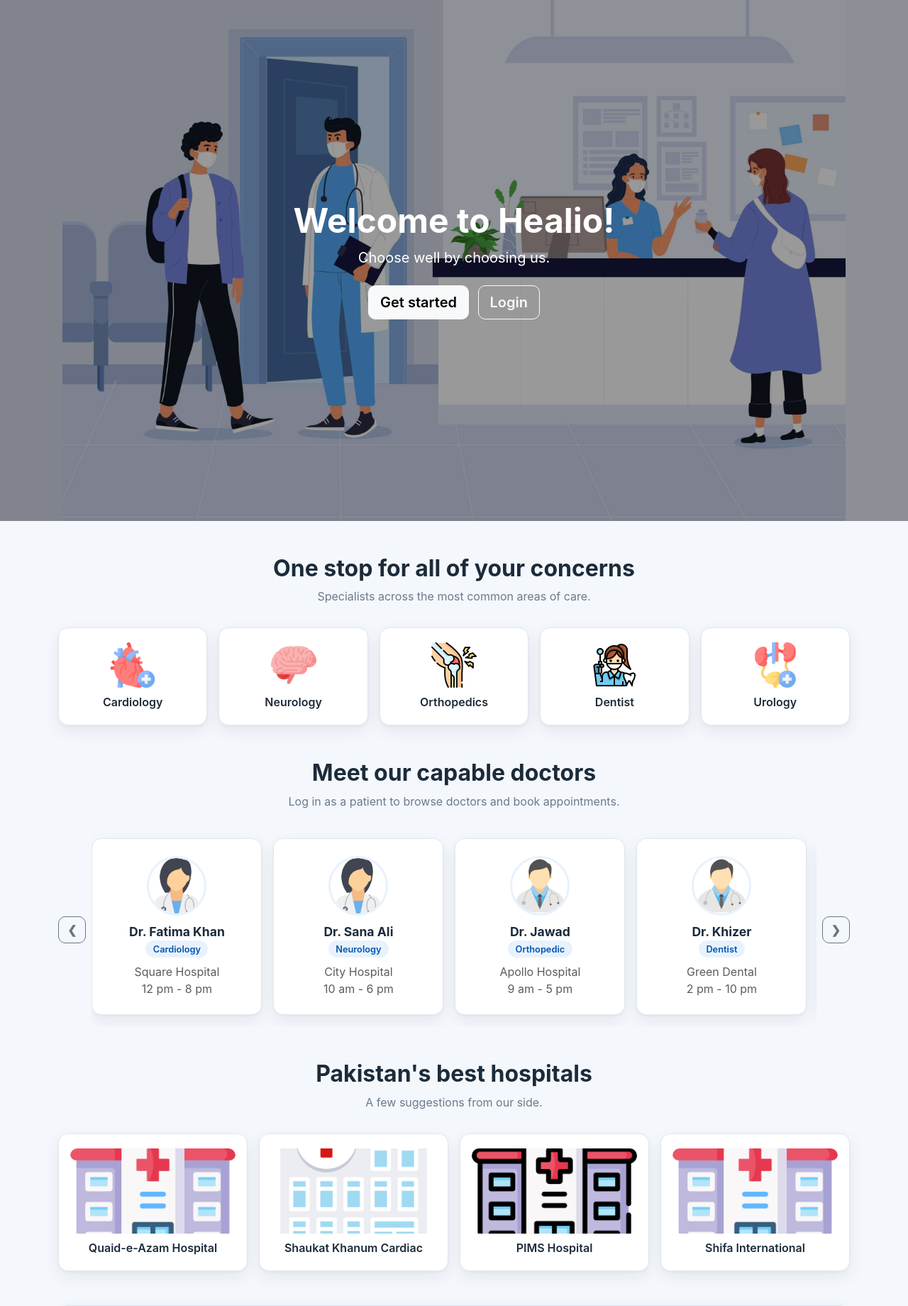
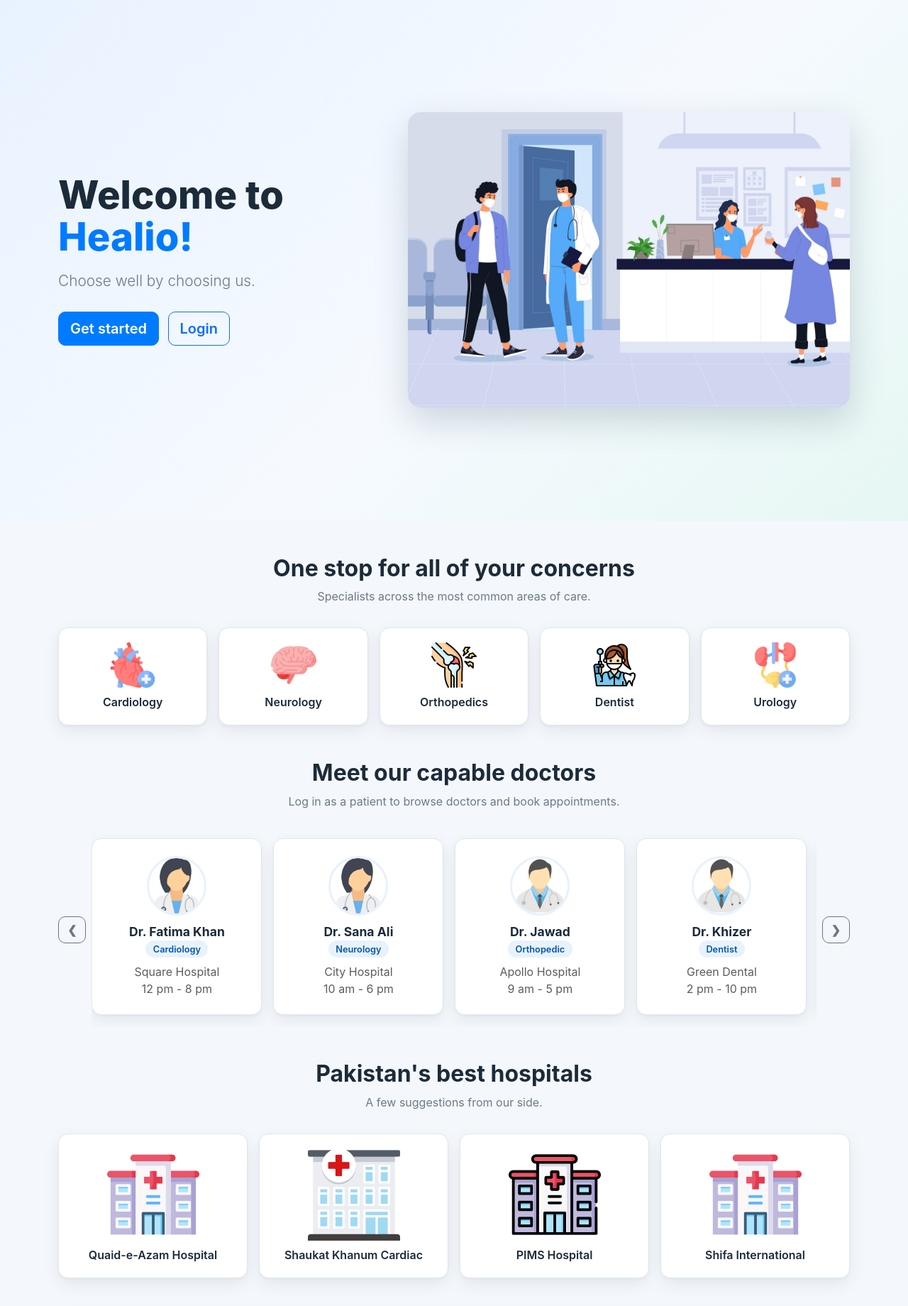
Before and after one commit to sundasfatimanaqvi/CMIS, a Django app: page / in a window 1280 px wide. Shown: the part 66-1906 px from the top of the page at 71% size. Run offline with Django 3.2, Linux system fonts and the light colour scheme.

Commit message:
Fix layout: split hero with full picture, centred auth pages, uncropped hospital images, friendlier doctor avatars, cache-busted assets
Co-Authored-By: Claude Sonnet 5.5 <noreply@anthropic.com>

```diff
--- /dev/null
+++ b/accounts/context_processors.py
@@ -0,0 +1,15 @@
+import os
+
+from django.conf import settings
+
+
+def asset_version(request):
+    """Cache-busting token: changes whenever our CSS/JS files change."""
+    latest = 0
+    for rel in ("css/healio.css", "js/healio.js"):
+        path = os.path.join(settings.BASE_DIR, "static", rel)
+        try:
+            latest = max(latest, int(os.path.getmtime(path)))
+        except OSError:
+            pass
+    return {"ASSET_VERSION": latest}
--- a/accounts/models.py
+++ b/accounts/models.py
@@ -52,7 +52,8 @@ class Doctor(models.Model):
         name = self.profile_picture.name if self.profile_picture else ''
         if name and 'default-avatar' not in name:
             return self.profile_picture.url
-        return static('icons/default-avatar.png')
+        # Friendly illustrated fallback (cycles through the bundled doctor pictures)
+        return static(f"doctors/doctor{(self.pk or 0) % 3 + 1}.png")
 
     def unavailable_date_set(self):
         days = set()
--- a/cmis/settings.py
+++ b/cmis/settings.py
@@ -97,6 +97,7 @@ TEMPLATES = [
                 'django.template.context_processors.request',
                 'django.contrib.auth.context_processors.auth',
                 'django.contrib.messages.context_processors.messages',
+                'accounts.context_processors.asset_version',
             ],
         },
     },
--- a/static/css/healio.css
+++ b/static/css/healio.css
@@ -88,26 +88,24 @@ a:hover { color: var(--hl-primary-dark); }
 }
 
 /* Hero (home) ---------------------------------------------------------------- */
-/* back.jpg is a 3:2 illustration: "contain" shows all of it (no cropped heads/feet);
-   the two colours behind it match the picture's left/right edges. */
+/* back.jpg is a 3:2 illustration, so it is shown whole (an <img>) next to the text
+   instead of being cropped as a background. */
 .hl-hero {
-    position: relative;
-    height: calc(100vh - var(--hl-nav-h));
-    min-height: 420px;
-    display: flex; align-items: center; justify-content: center;
-    text-align: center; color: #fff;
-    background: url("../accounts/back.jpg") no-repeat center center / contain,
-                linear-gradient(90deg, #d6dbea 50%, #e9eefa 50%);
+    background: linear-gradient(135deg, #e8f2ff 0%, #f6faff 55%, #e6f7f3 100%);
+    padding: 48px 0;
+    min-height: calc(100vh - var(--hl-nav-h));
+    display: flex; align-items: center;
 }
-.hl-hero::before { content: ""; position: absolute; inset: 0; background: rgba(0, 0, 0, 0.4); }
-.hl-hero > div { position: relative; z-index: 2; padding: 2rem 1rem; max-width: 720px; }
-.hl-hero h1 { font-size: clamp(1.75rem, 5vw, 3rem); font-weight: bold; }
-.hl-hero p { font-size: clamp(1rem, 2.5vw, 1.25rem); }
-@media (max-width: 767.98px) {
-    /* On phones keep the full 3:2 picture instead of tiny bars above and below it */
-    .hl-hero { height: auto; min-height: 0; aspect-ratio: 3 / 2; }
-    .hl-hero > div { padding: .5rem; }
-    .hl-hero .btn { padding: .25rem .6rem; font-size: .85rem; }
+.hl-hero .hl-hero-grid { display: grid; grid-template-columns: 5fr 7fr; gap: 48px; align-items: center; }
+.hl-hero h1 { font-size: clamp(2rem, 4.5vw, 3.4rem); font-weight: 800; line-height: 1.1; color: var(--hl-text); }
+.hl-hero h1 span { color: var(--hl-primary); }
+.hl-hero .lead { color: var(--hl-muted); font-size: clamp(1.05rem, 2vw, 1.3rem); margin: 1rem 0 1.75rem; }
+.hl-hero-art { margin: 0; }
+.hl-hero-art img { width: 100%; height: auto; display: block; border-radius: 18px; box-shadow: 0 18px 50px rgba(16, 42, 67, .18); }
+@media (max-width: 991.98px) {
+    .hl-hero { min-height: 0; padding: 32px 0; }
+    .hl-hero .hl-hero-grid { grid-template-columns: 1fr; gap: 28px; text-align: center; }
+    .hl-hero-art { order: -1; }
 }
 
 .hl-feature-grid { display: grid; grid-template-columns: repeat(auto-fit, minmax(150px, 1fr)); gap: 1rem; }
@@ -119,7 +117,7 @@ a:hover { color: var(--hl-primary-dark); }
 .hl-feature:hover { transform: translateY(-3px); }
 .hl-feature img { width: 64px; height: 64px; object-fit: contain; margin-bottom: .5rem; }
 .hl-feature p { margin: 0; font-weight: 600; }
-.hl-feature.hospital img { width: 100%; height: 120px; object-fit: cover; border-radius: 10px; }
+.hl-feature.hospital img { width: 100%; height: 130px; object-fit: contain; }
 
 /* Doctor cards ---------------------------------------------------------------- */
 .hl-doctor-card { text-align: center; height: 100%; display: flex; flex-direction: column; align-items: center; }
--- a/templates/accounts/base.html
+++ b/templates/accounts/base.html
@@ -5,7 +5,7 @@
     <meta name="viewport" content="width=device-width, initial-scale=1">
     <title>{% block title %}Healio{% endblock %} - Healio</title>
     <link href="https://cdn.jsdelivr.net/npm/bootstrap@5.3.0/dist/css/bootstrap.min.css" rel="stylesheet">
-    <link href="{% static 'css/healio.css' %}" rel="stylesheet">
+    <link href="{% static 'css/healio.css' %}?v={{ ASSET_VERSION }}" rel="stylesheet">
     {% block extra_head %}{% endblock %}
 </head>
 <body class="hl-body">
@@ -27,7 +27,7 @@
     <div class="toast-container position-fixed bottom-0 end-0 p-3" id="hl-toasts" aria-live="polite" aria-atomic="true"></div>
 
     <script src="https://cdn.jsdelivr.net/npm/bootstrap@5.3.0/dist/js/bootstrap.bundle.min.js"></script>
-    <script src="{% static 'js/healio.js' %}"></script>
+    <script src="{% static 'js/healio.js' %}?v={{ ASSET_VERSION }}"></script>
     {% block scripts %}{% endblock %}
 </body>
 </html>
--- a/templates/accounts/home.html
+++ b/templates/accounts/home.html
@@ -4,15 +4,22 @@
 
 {% block fullwidth %}
 <section class="hl-hero">
-    <div>
-        <h1>Welcome to Healio!</h1>
-        <p>Choose well by choosing us.</p>
-        {% if user.is_authenticated %}
-            <a class="btn btn-light btn-lg mt-2" href="{% url 'dashboard' %}">Go to your dashboard</a>
-        {% else %}
-            <a class="btn btn-light btn-lg mt-2 me-2" href="{% url 'register' %}">Get started</a>
-            <a class="btn btn-outline-light btn-lg mt-2" href="{% url 'login' %}">Login</a>
-        {% endif %}
+    <div class="container">
+        <div class="hl-hero-grid">
+            <div>
+                <h1>Welcome to <span>Healio!</span></h1>
+                <p class="lead">Choose well by choosing us.</p>
+                {% if user.is_authenticated %}
+                    <a class="btn btn-primary btn-lg" href="{% url 'dashboard' %}">Go to your dashboard</a>
+                {% else %}
+                    <a class="btn btn-primary btn-lg me-2" href="{% url 'register' %}">Get started</a>
+                    <a class="btn btn-outline-primary btn-lg" href="{% url 'login' %}">Login</a>
+                {% endif %}
+            </div>
+            <figure class="hl-hero-art">
+                <img src="{% static 'accounts/back.jpg' %}" alt="Patients, a doctor and a receptionist in a hospital lobby">
+            </figure>
+        </div>
     </div>
 </section>
 
```
Also changed, not shown: other parts of static/css/healio.css (+13 -11 lines).
